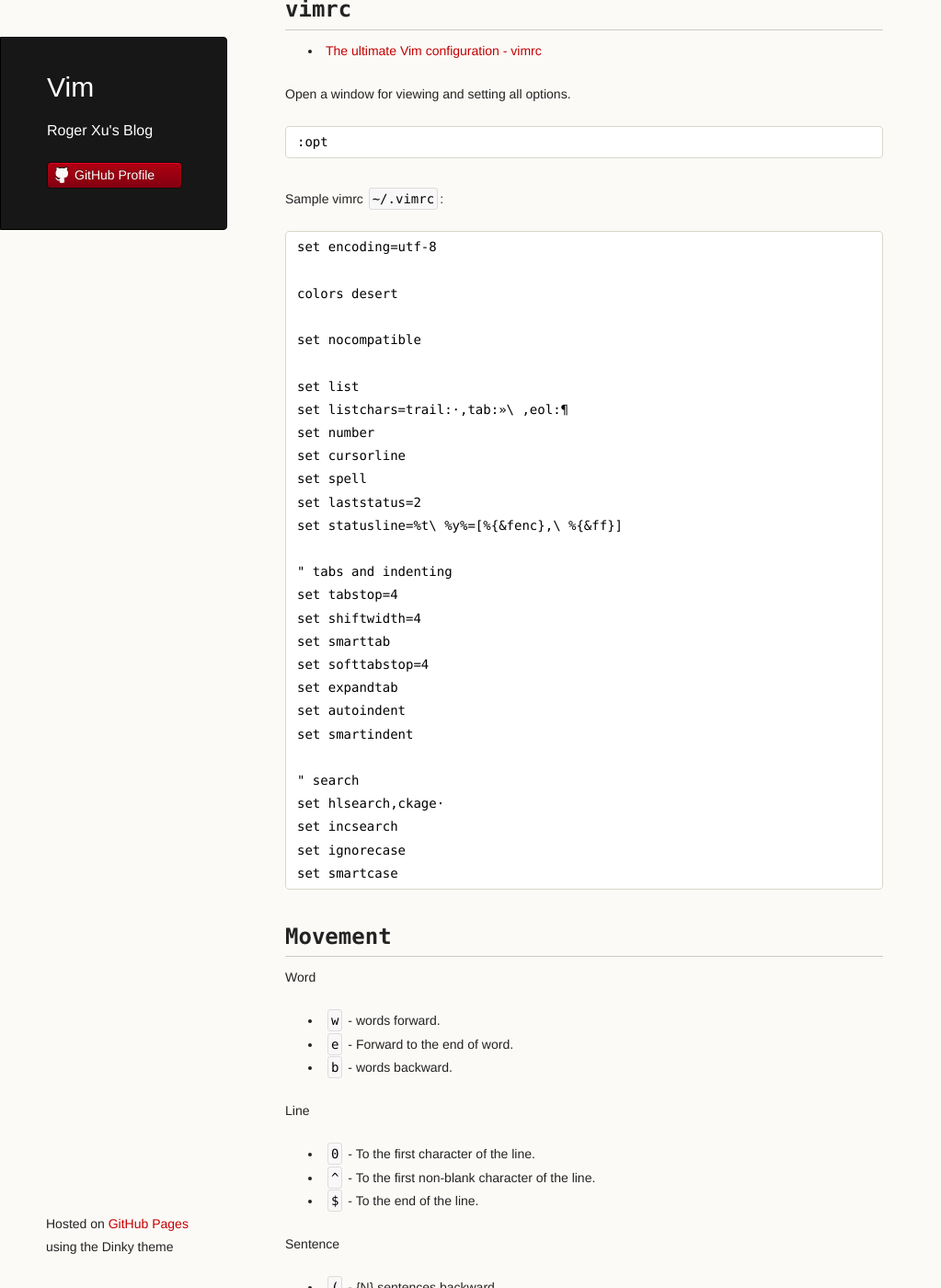
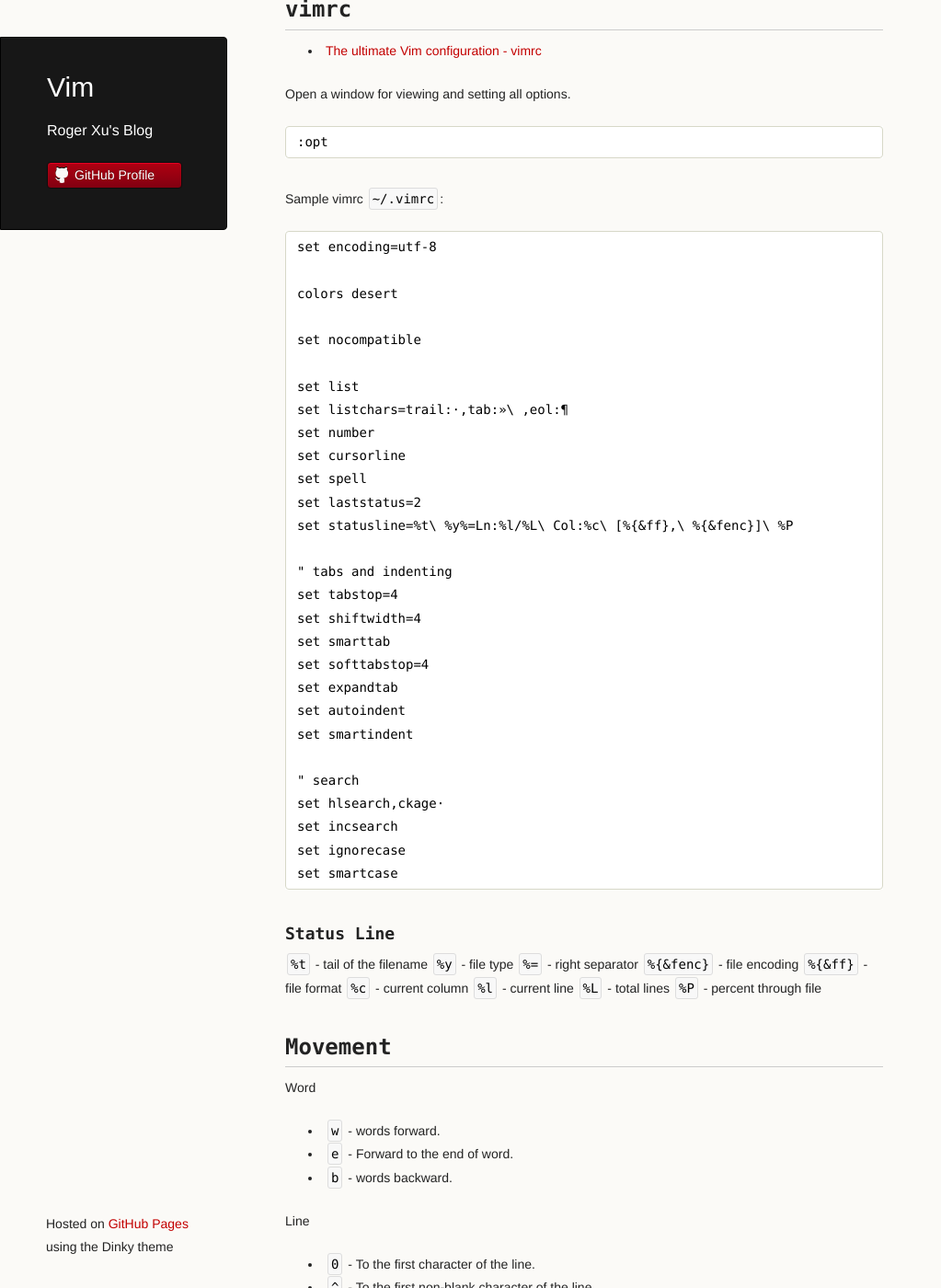
Before and after one commit to rogerxu/rogerxu.github.io, a Jekyll site: the page built from _posts/2012-09-28-vim.md, in a window 1280 px wide and 1400 px high, scrolled down 327 px. Shown: the whole window at 92% size, without its empty margins (0-1023 px from the left). Built offline with Jekyll 4.4.1, drawn with Linux system fonts in a browser that asks for light colours.

Commit message:
Update .vimrc status line options in Vim post.

```diff
--- a/_posts/2012-09-28-vim.md
+++ b/_posts/2012-09-28-vim.md
@@ -35,7 +35,7 @@
     set cursorline
     set spell
     set laststatus=2
-    set statusline=%t\ %y%=[%{&fenc},\ %{&ff}]
+    set statusline=%t\ %y%=Ln:%l/%L\ Col:%c\ [%{&ff},\ %{&fenc}]\ %P
 
     " tabs and indenting
     set tabstop=4
@@ -51,6 +51,18 @@
     set incsearch
     set ignorecase
     set smartcase
+
+### Status Line
+
+`%t` - tail of the filename
+`%y` - file type
+`%=` - right separator
+`%{&fenc}` - file encoding
+`%{&ff}` - file format
+`%c` - current column
+`%l` - current line
+`%L` - total lines
+`%P` - percent through file
 
 ## Movement
 
```
